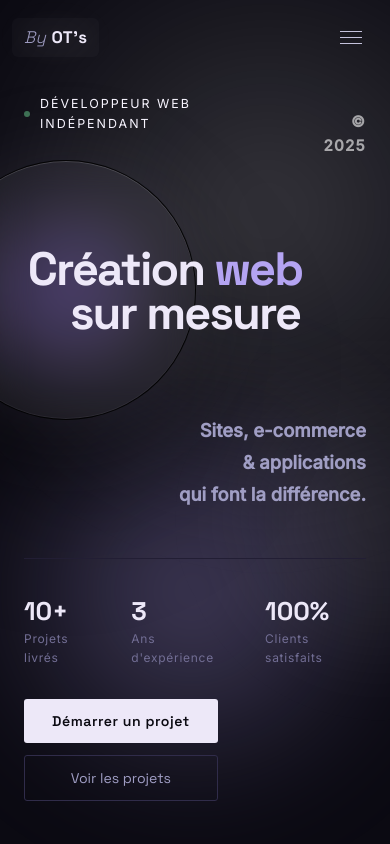
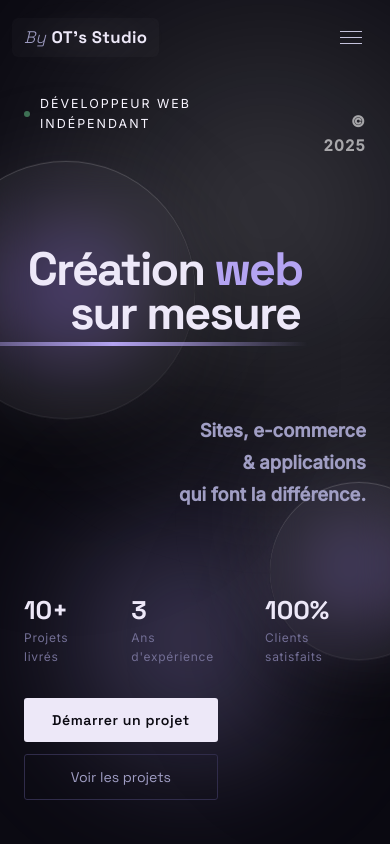
Before and after one commit to ShizuSMV/byots-studio, a React (Vite) app in the folder client/: page / in a window 390 px wide. Shown: the top 844 px of the page. Built offline with nearby package versions, Linux system fonts and the light colour scheme.

Commit message:
Update hero circles, bars and brand name to By OT's Studio

```diff
--- a/client/index.html
+++ b/client/index.html
@@ -5,7 +5,7 @@
     <link rel="icon" type="image/svg+xml" href="/favicon.svg" />
     <meta name="viewport" content="width=device-width, initial-scale=1.0" />
     <meta name="description" content="Création de sites web & applications sur mesure. Design moderne, performance, résultats." />
-    <title>By OT's — Création web sur mesure</title>
+    <title>By OT's Studio — Création web sur mesure</title>
     <link rel="preconnect" href="https://fonts.googleapis.com" />
     <link rel="preconnect" href="https://fonts.gstatic.com" crossorigin />
     <link href="https://fonts.googleapis.com/css2?family=Space+Grotesk:wght@300;400;500;600;700&family=Inter:wght@300;400;500&display=swap" rel="stylesheet" />
--- a/client/src/App.jsx
+++ b/client/src/App.jsx
@@ -21,7 +21,7 @@ function HomePage({ loaded }) {
   }
 
   return (
-    <Layout onRequestClick={openModal}>
+    <Layout onRequestClick={openModal} isPanier={modalOpen} onPanierClose={() => setModalOpen(false)}>
       <main>
         <Hero onRequestClick={openModal} loaded={loaded} />
         <Portfolio />
--- a/client/src/components/Footer.jsx
+++ b/client/src/components/Footer.jsx
@@ -10,7 +10,7 @@ export default function Footer({ onRequestClick }) {
         <div className="footer__hero">
           <div className="footer__hero-left">
             <div className="footer__wordmark">
-              <span className="footer__wordmark-by">By</span> OT's
+              <span className="footer__wordmark-by">By</span> OT's Studio
             </div>
             <p className="footer__tagline">
               Création web sur mesure.<br />
@@ -69,7 +69,7 @@ export default function Footer({ onRequestClick }) {
 
         {/* Bottom bar */}
         <div className="footer__bottom">
-          <p>© {year} By OT's — Tous droits réservés</p>
+          <p>© {year} By OT's Studio — Tous droits réservés</p>
           <p className="footer__bottom-right">Fait avec soin en France 🇫🇷</p>
         </div>
 
--- a/client/src/components/Header.jsx
+++ b/client/src/components/Header.jsx
@@ -7,7 +7,7 @@ const NAV_LINKS = [
   ['contact', 'Contact'],
 ]
 
-export default function Header({ onRequestClick }) {
+export default function Header({ onRequestClick, isPanier, onPanierClose }) {
   const [scrolled, setScrolled]   = useState(false)
   const [menuOpen, setMenuOpen]   = useState(false)
   const [active,   setActive]     = useState('')
@@ -51,7 +51,7 @@ export default function Header({ onRequestClick }) {
       <div className="header__inner">
 
         <a href="/" className="header__logo">
-          <span className="header__logo-by">By</span> OT's
+          <span className="header__logo-by">By</span> OT's Studio
         </a>
 
         <ul className={`header__links${menuOpen ? ' header__links--open' : ''}`}>
@@ -74,6 +74,14 @@ export default function Header({ onRequestClick }) {
           </svg>
         </button>
 
+        {isPanier
+          ? (
+            <button className="header__panier-close" onClick={onPanierClose} aria-label="Fermer le panier">
+              <svg width="18" height="18" viewBox="0 0 18 18" fill="none">
+                <path d="M2 2l14 14M16 2L2 16" stroke="currentColor" strokeWidth="1.5" strokeLinecap="round"/>
+              </svg>
+            </button>
+          ) : (
             <button
               className={`header__burger${menuOpen ? ' header__burger--open' : ''}`}
               onClick={() => setMenuOpen(!menuOpen)}
@@ -81,6 +89,8 @@ export default function Header({ onRequestClick }) {
             >
               <span /><span /><span />
             </button>
+          )
+        }
 
       </div>
     </header>
--- a/client/src/components/Hero.jsx
+++ b/client/src/components/Hero.jsx
@@ -15,6 +15,8 @@ export default function Hero({ onRequestClick, loaded }) {
       <div className="hero__orb hero__orb--3" />
       <div className="hero__title-circle" />
       <div className="hero__title-circle-border" />
+      <div className="hero__side-circle" />
+      <div className="hero__side-circle-border" />
 
       <div className="hero__inner">
         <div className="hero__top">
@@ -38,6 +40,8 @@ export default function Hero({ onRequestClick, loaded }) {
             </p>
           </div>
         </div>
+
+        <div className="hero__bar" />
 
         <div className="hero__bottom">
           <div className="hero__stats">
--- a/client/src/components/Layout.jsx
+++ b/client/src/components/Layout.jsx
@@ -1,10 +1,10 @@
 import Header from './Header'
 import Footer from './Footer'
 
-export default function Layout({ children, onRequestClick }) {
+export default function Layout({ children, onRequestClick, isPanier, onPanierClose }) {
   return (
     <>
-      <Header onRequestClick={onRequestClick} />
+      <Header onRequestClick={onRequestClick} isPanier={isPanier} onPanierClose={onPanierClose} />
       {children}
       <Footer onRequestClick={onRequestClick} />
     </>
--- a/client/src/styles/_header.scss
+++ b/client/src/styles/_header.scss
@@ -203,7 +203,24 @@
 
     &__cta { display: none; }
     &__burger { display: flex; }
+
+    &__panier-close {
+      display: flex;
+      align-items: center;
+      justify-content: center;
+      margin-left: auto;
+      padding: 4px;
+      background: none;
+      border: none;
+      cursor: pointer;
+      color: $c-text-sec;
+      transition: color $transition;
+
+      &:hover { color: $c-heading; }
+    }
   }
+
+  &__panier-close { display: none; }
 }
 
 @keyframes logo-pulse {
--- a/client/src/styles/_hero.scss
+++ b/client/src/styles/_hero.scss
@@ -22,11 +22,11 @@
     }
 
     &--2 {
-      width: 500px;
-      height: 500px;
+      width: 410px;
+      height: 400px;
       bottom: 60px;
-      right: -60px;
-      background: radial-gradient(circle, rgba($c-accent, 0.35) 0%, rgba($c-accent, 0.1) 45%, transparent 68%);
+      right: -13px;
+      background: radial-gradient(circle, rgba(180, 164, 242, 0.35) 0%, rgba(180, 164, 242, 0.1) 45%, transparent 68%);
       filter: blur(50px);
       animation: orb-drift-2 22s ease-in-out infinite alternate;
     }
@@ -110,6 +110,44 @@
     margin-top: 40px;
   }
 
+  &__side-circle {
+    position: absolute;
+    width: clamp(180px, 26vw, 320px);
+    aspect-ratio: 1 / 1;
+    top: 63%;
+    right: -15%;
+    transform: translateY(-50%);
+    border-radius: 50%;
+    background: radial-gradient(circle, rgba(140, 100, 230, 0.6) 0%, rgba(255, 255, 255, 0.08) 50%, transparent 75%);
+    backdrop-filter: blur(24px);
+    -webkit-backdrop-filter: blur(24px);
+    box-shadow:
+      inset 0 1px 0 rgba(255, 255, 255, 0.12),
+      0 40px 60px rgba(0, 0, 0, 0.5);
+    filter: blur(40px) drop-shadow(0 30px 40px rgba(0, 0, 0, 0.6));
+    pointer-events: none;
+    z-index: 0;
+  }
+
+  &__side-circle-border {
+    position: absolute;
+    width: clamp(180px, 26vw, 320px);
+    aspect-ratio: 1 / 1;
+    top: 63%;
+    right: -15%;
+    transform: translateY(-50%);
+    border-radius: 50%;
+    background: rgba(255, 255, 255, 0.04);
+    backdrop-filter: blur(16px);
+    -webkit-backdrop-filter: blur(16px);
+    border: 1px solid transparent;
+    box-shadow:
+      inset 0 1px 0 rgba(255, 255, 255, 0.15),
+      inset 0 -1px 0 rgba(255, 255, 255, 0.05);
+    pointer-events: none;
+    z-index: 1;
+  }
+
   &__title-circle-border {
     position: absolute;
     width: clamp(260px, 38vw, 440px);
@@ -121,7 +159,7 @@
     background: rgba(255, 255, 255, 0.04);
     backdrop-filter: blur(16px);
     -webkit-backdrop-filter: blur(16px);
-    border: 1px solid rgba(0, 0, 0, 0.9);
+    border: 1px solid transparent;
     box-shadow:
       inset 0 1px 0 rgba(255, 255, 255, 0.15),
       inset 0 -1px 0 rgba(255, 255, 255, 0.05);
@@ -189,13 +227,23 @@
     }
   }
 
+  &__bar {
+    width: 100%;
+    height: 4px;
+    background: linear-gradient(to right, transparent, #B4A4F2, transparent);
+    position: absolute;
+    left: -21%;
+    top: 40%;
+    margin-bottom: 0;
+    pointer-events: none;
+  }
+
   &__bottom {
     display: flex;
     align-items: center;
     justify-content: space-between;
     gap: 32px;
     padding-top: 40px;
-    border-top: 1px solid $c-border;
     flex-wrap: wrap;
   }
 
```
Lines whose indentation alone changed are shown as unchanged.
